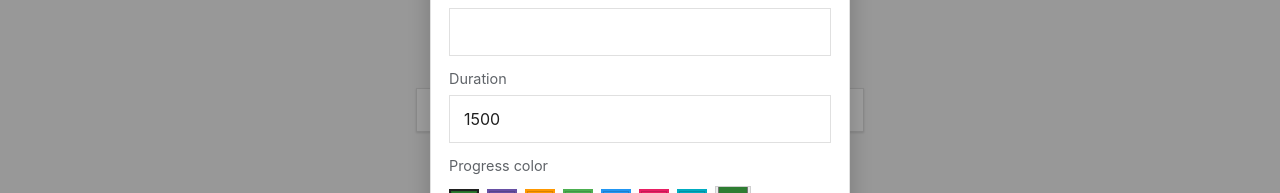
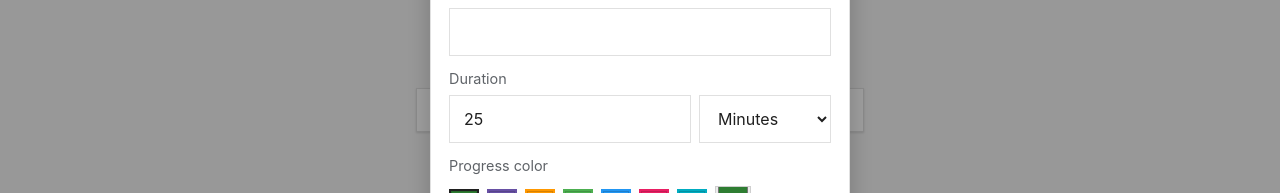
Before and after one commit to wal-z1/NotOverTime, a React (Vite) app: page / in a window 1280 px wide. Both pictures are taken after a click on the button "+ Add timer". Shown: the part 238-431 px from the top of the page. Built offline with nearby package versions, Linux system fonts and the light colour scheme.

Commit message:
Add duration unit selector

```diff
--- a/src/App.jsx
+++ b/src/App.jsx
@@ -49,6 +49,21 @@ function parseDurationInput(raw) {
     total += (Number(part) || 0) * multipliers[index];
   });
   return clamp(total, 0, 99 * 3600 + 59 * 60 + 59);
+}
+
+function getDurationUnit(seconds) {
+  if (seconds % 3600 === 0) return 'hours';
+  if (seconds % 60 === 0) return 'minutes';
+  return 'seconds';
+}
+
+function getDurationValue(seconds, unit) {
+  const divisor = unit === 'hours' ? 3600 : unit === 'minutes' ? 60 : 1;
+  return seconds / divisor;
+}
+
+function getDurationMultiplier(unit) {
+  return unit === 'hours' ? 3600 : unit === 'minutes' ? 60 : 1;
 }
 
 function getDefaultSettings() {
@@ -165,7 +180,7 @@ function App() {
   const [editingTimeId, setEditingTimeId] = useState(null);
   const [timeDraft, setTimeDraft] = useState('');
   const [highlightedTimerId, setHighlightedTimerId] = useState(null);
-  const [draft, setDraft] = useState({ name: '', duration: 1500, color: getDefaultTrackerColor(), sound: DEFAULT_SOUND });
+  const [draft, setDraft] = useState({ name: '', duration: 25, durationUnit: 'minutes', color: getDefaultTrackerColor(), sound: DEFAULT_SOUND });
   const [storageWarning, setStorageWarning] = useState(false);
   const timeInputRef = useRef(null);
   const tickerRef = useRef(0);
@@ -420,10 +435,13 @@ function App() {
 
   function openCreateDialog(initialTimer = null) {
     const timer = initialTimer || null;
+    const durationSeconds = timer ? timer.totalMs / 1000 : 25 * 60;
+    const durationUnit = timer ? getDurationUnit(durationSeconds) : 'minutes';
     setEditingId(timer ? timer.id : null);
     setDraft({
       name: timer ? timer.name : '',
-      duration: timer ? timer.totalMs / 1000 : 1500,
+      duration: getDurationValue(durationSeconds, durationUnit),
+      durationUnit,
       color: timer ? timer.color : settings.lastColor || settings.trackerColor || getDefaultTrackerColor(),
       sound: timer ? timer.sound : settings.lastSound || DEFAULT_SOUND,
     });
@@ -545,7 +563,11 @@ function App() {
 
   function handleSubmit(event) {
     event.preventDefault();
-    const totalSeconds = clamp(Math.round(Number(draft.duration) || 0), 1, 99 * 3600 + 59 * 60 + 59);
+    const totalSeconds = clamp(
+      Math.round((Number(draft.duration) || 0) * getDurationMultiplier(draft.durationUnit || 'minutes')),
+      1,
+      99 * 3600 + 59 * 60 + 59
+    );
     if (!editingId) {
       addTimer({
         name: draft.name.trim() || `Timer ${timers.length + 1}`,
@@ -745,10 +767,35 @@ function App() {
                 <input type="text" value={draft.name} onChange={(event) => setDraft((current) => ({ ...current, name: event.target.value }))} />
               </label>
 
-              <label className="field">
+              <div className="field">
                 <span>Duration</span>
-                <input type="text" inputMode="numeric" value={draft.duration} onChange={(event) => setDraft((current) => ({ ...current, duration: event.target.value }))} />
-              </label>
+                <div className="duration-input-row">
+                  <input
+                    type="text"
+                    inputMode="decimal"
+                    value={draft.duration}
+                    onChange={(event) => setDraft((current) => ({ ...current, duration: event.target.value }))}
+                  />
+                  <select
+                    aria-label="Duration unit"
+                    value={draft.durationUnit || 'minutes'}
+                    onChange={(event) => setDraft((current) => {
+                      const oldMultiplier = getDurationMultiplier(current.durationUnit || 'minutes');
+                      const seconds = (Number(current.duration) || 0) * oldMultiplier;
+                      const nextUnit = event.target.value;
+                      return {
+                        ...current,
+                        durationUnit: nextUnit,
+                        duration: getDurationValue(seconds, nextUnit),
+                      };
+                    })}
+                  >
+                    <option value="seconds">Seconds</option>
+                    <option value="minutes">Minutes</option>
+                    <option value="hours">Hours</option>
+                  </select>
+                </div>
+              </div>
 
               <div className="field">
                 <span>Progress color</span>
--- a/src/styles.css
+++ b/src/styles.css
@@ -493,6 +493,17 @@ button:active {
   min-height: 48px;
 }
 
+.duration-input-row {
+  display: grid;
+  grid-template-columns: minmax(0, 1fr) 132px;
+  gap: 8px;
+}
+
+.duration-input-row input,
+.duration-input-row select {
+  min-width: 0;
+}
+
 .swatch-row {
   display: flex;
   gap: 8px;
```
